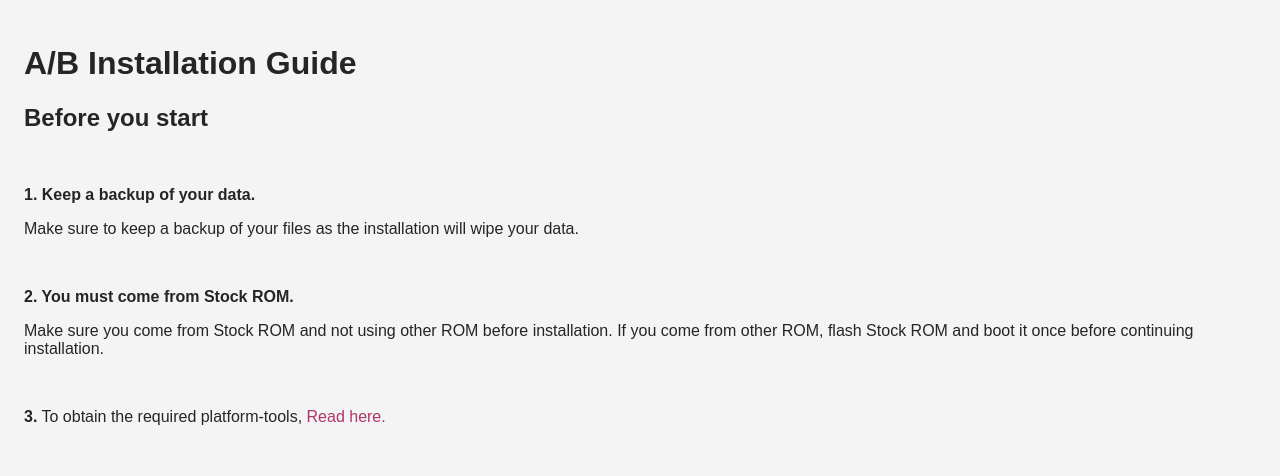
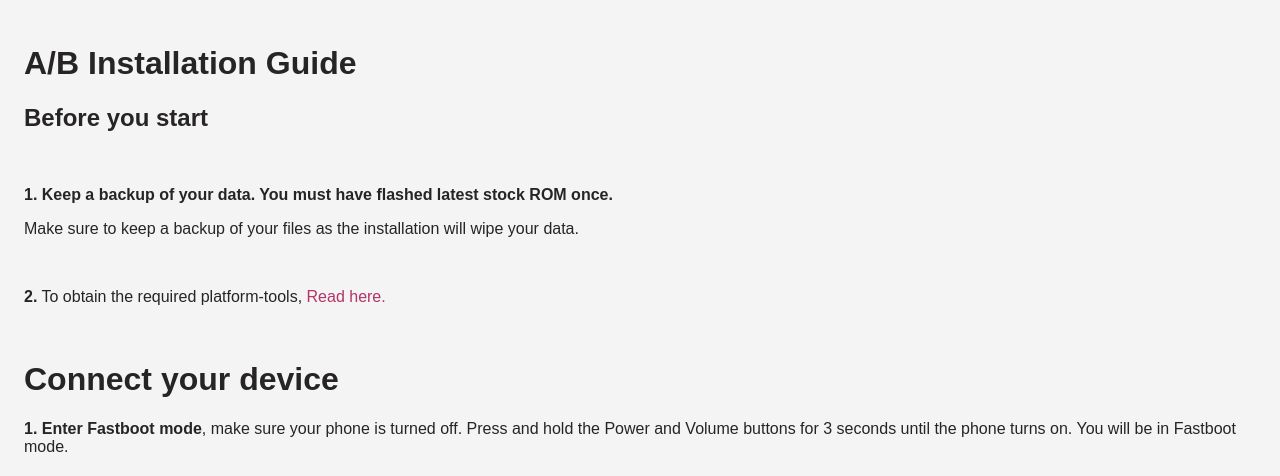
Before and after one commit to motosedona/motosedona.github.io, a plain HTML site: page guide/install/index.html in a window 1280 px wide. Shown: the top 476 px of the page. Drawn offline with Linux system fonts and the light colour scheme; a web font is replaced by a local one.

Commit message:
Update index.html

```diff
--- a/guide/install/index.html
+++ b/guide/install/index.html
@@ -1,5 +1,5 @@
 <!DOCTYPE html>
-<html lang="em">
+<html lang="en">
 <head>
     <meta charset="utf-8">
     <meta name="viewport" content="width=device-width">
@@ -55,11 +55,9 @@
 <body>
     <h1>A/B Installation Guide</h1>
     <h2>Before you start</h2><br>
-    <p><b>1. Keep a backup of your data.</b></p>
+    <p><b>1. Keep a backup of your data. You must have flashed latest stock ROM once.</b></p>
     <p>Make sure to keep a backup of your files as the installation will wipe your data.</p><br>
-    <p><b>2. You must come from Stock ROM.</b></p>
-    <p>Make sure you come from Stock ROM and not using other ROM before installation. If you come from other ROM, flash Stock ROM and boot it once before continuing installation.</p><br>
-    <p><b>3.</b> To obtain the required platform-tools, <a href="https://wiki.helluvaos.com/docs/installation/installing-requirements" target="_blank">Read here.</a></p><br>
+    <p><b>2.</b> To obtain the required platform-tools, <a href="https://wiki.helluvaos.com/docs/installation/installing-requirements" target="_blank">Read here.</a></p><br>
     <h1>Connect your device</h1>
     <p><b>1. Enter Fastboot mode</b>, make sure your phone is turned off. Press and hold the Power and Volume buttons for 3 seconds until the phone turns on. You will be in Fastboot mode.</p><br>
     <img style="border-radius: 1.7em;" src="https://www.dispositivos.pt/img/screenshot/hardreset/ap-fastboot-mode-secure-motorola-start.webp" alt="fastboot" height="400">
```
